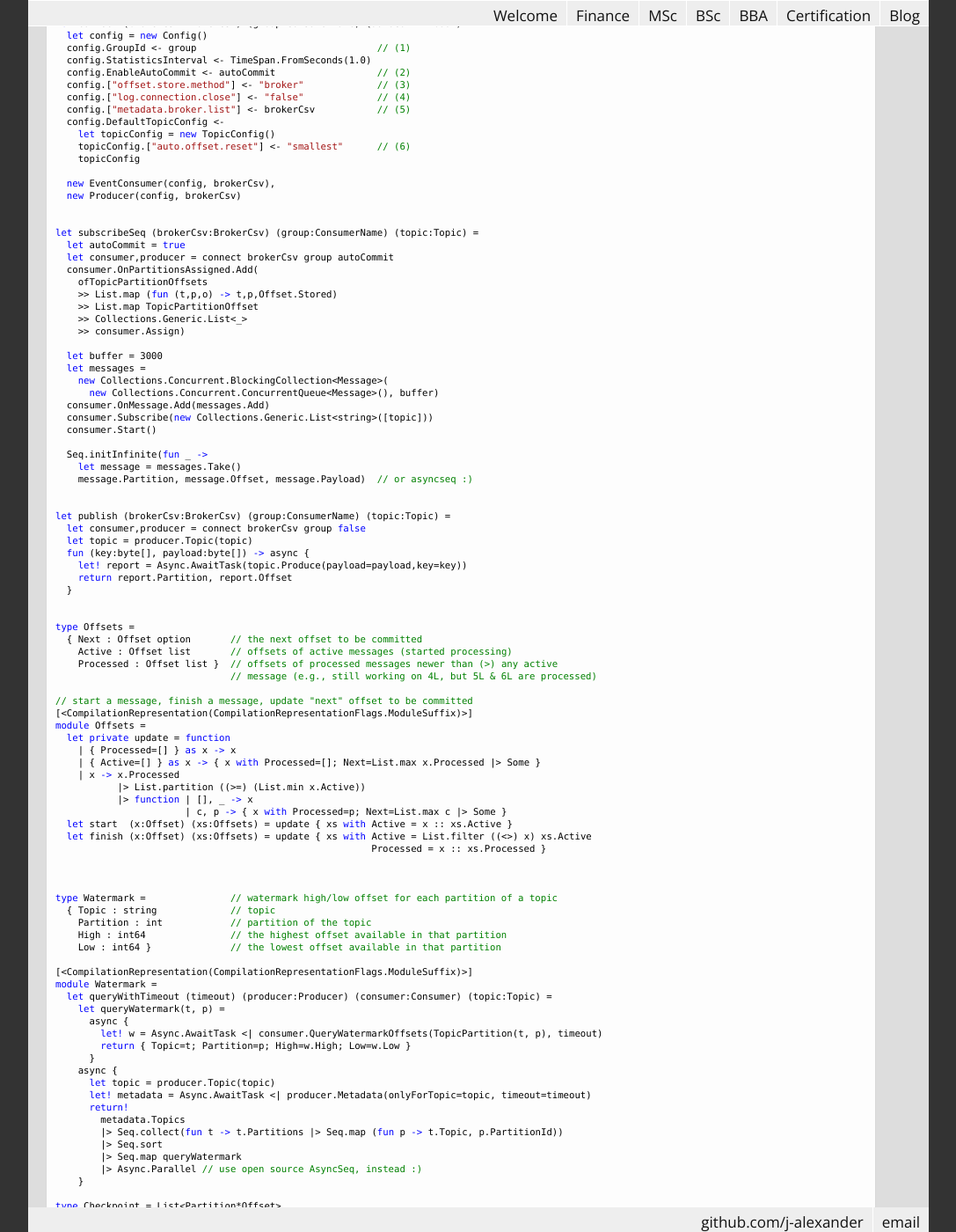
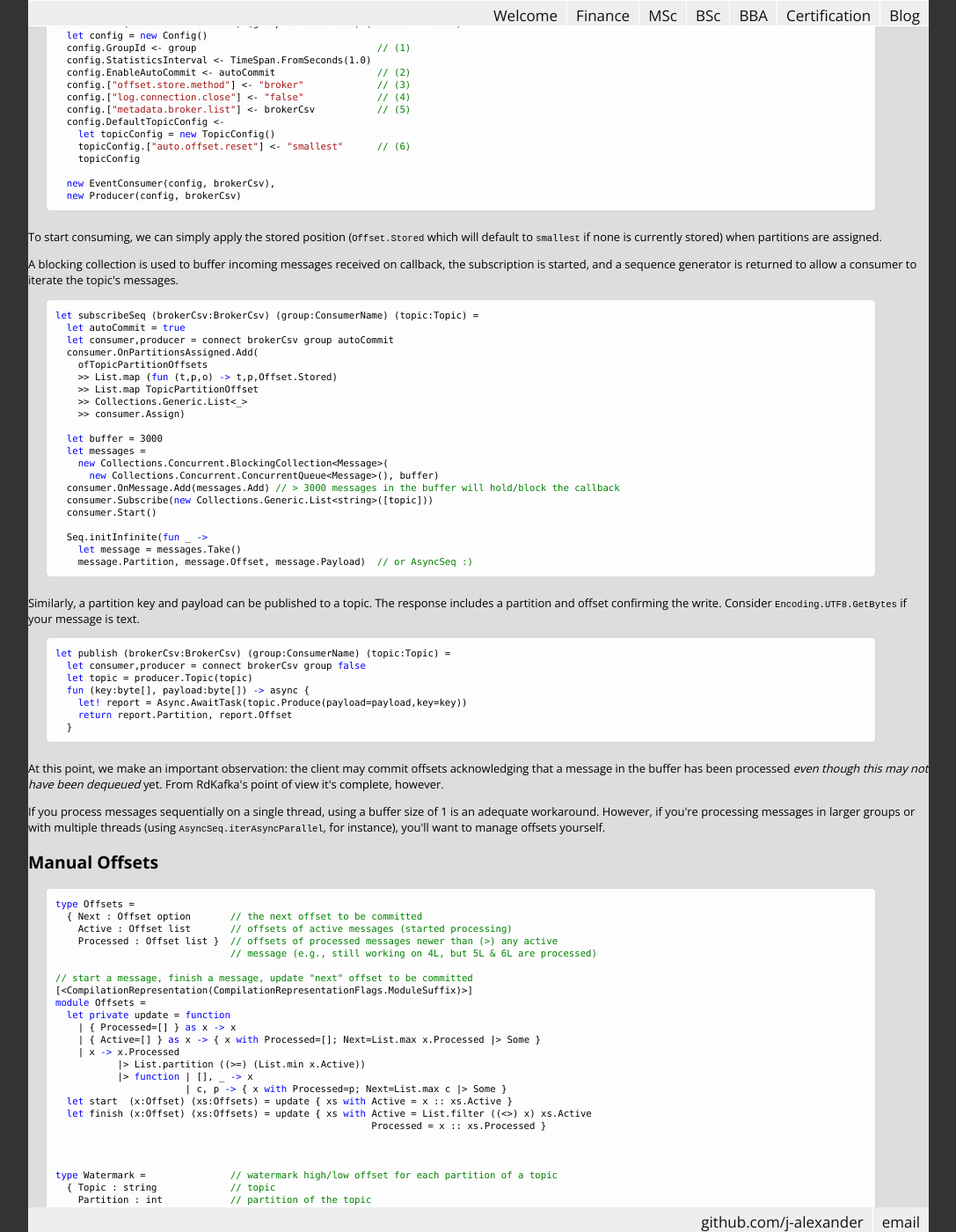
Before and after one commit to j-alexander/j-alexander.github.io, a Jekyll site: the page built from _posts/2016-12-08-rdkafka-subscription-in-fsharp.html, in a window 1280 px wide and 1400 px high, scrolled down 1832 px. Shown: the whole window at 88% size, without its empty margins (96-1183 px from the left). Built offline with Jekyll 4.4.1, drawn with Linux system fonts in a browser that asks for light colours; some web fonts are replaced; some of the changed text lies outside the part shown.

Commit message:
describe a basic consumer and producer

```diff
--- a/_posts/2016-12-08-rdkafka-subscription-in-fsharp.html
+++ b/_posts/2016-12-08-rdkafka-subscription-in-fsharp.html
@@ -23,7 +23,7 @@ publish: false
 </li>
 <li><p><em>Reference</em> and open the C# wrapper:</p></li>
 </ol>
-<pre class="fssnip highlighted"><code lang="fsharp"><span class="prep">#r</span> <span class="s">&quot;../packages/RdKafka/lib/net451/RdKafka.dll&quot;</span>
+<pre class="fssnip highlighted"><code lang="fsharp"><span class="prep">#r</span> <span class="s">&quot;./packages/RdKafka/lib/net451/RdKafka.dll&quot;</span>
 
 <span class="k">open</span> <span class="i">RdKafka</span>
 </code></pre>
@@ -116,9 +116,13 @@ where to start a brand new consumer group:
 
   <span class="k">new</span> <span class="i">EventConsumer</span>(<span class="i">config</span>, <span class="i">brokerCsv</span>),
   <span class="k">new</span> <span class="i">Producer</span>(<span class="i">config</span>, <span class="i">brokerCsv</span>)
-
-
-<span class="k">let</span> <span class="i">subscribeSeq</span> (<span class="i">brokerCsv</span><span class="o">:</span><span class="i">BrokerCsv</span>) (<span class="i">group</span><span class="o">:</span><span class="i">ConsumerName</span>) (<span class="i">topic</span><span class="o">:</span><span class="i">Topic</span>) <span class="o">=</span>
+</code></pre>
+<p>To start consuming, we can simply apply the stored position (<code>Offset.Stored</code> which will default to
+<code>smallest</code> if none is currently stored) when partitions are assigned.</p>
+<p>A blocking collection is used to buffer incoming messages received on callback, the subscription
+is started, and a sequence generator is returned to allow a consumer to iterate the topic's
+messages.</p>
+<pre class="fssnip highlighted"><code lang="fsharp"><span class="k">let</span> <span class="i">subscribeSeq</span> (<span class="i">brokerCsv</span><span class="o">:</span><span class="i">BrokerCsv</span>) (<span class="i">group</span><span class="o">:</span><span class="i">ConsumerName</span>) (<span class="i">topic</span><span class="o">:</span><span class="i">Topic</span>) <span class="o">=</span>
   <span class="k">let</span> <span class="i">autoCommit</span> <span class="o">=</span> <span class="k">true</span>
   <span class="k">let</span> <span class="i">consumer</span>,<span class="i">producer</span> <span class="o">=</span> <span class="i">connect</span> <span class="i">brokerCsv</span> <span class="i">group</span> <span class="i">autoCommit</span>
   <span class="i">consumer</span><span class="o">.</span><span class="i">OnPartitionsAssigned</span><span class="o">.</span><span class="i">Add</span>(
@@ -132,25 +136,35 @@ where to start a brand new consumer group:
   <span class="k">let</span> <span class="i">messages</span> <span class="o">=</span>
     <span class="k">new</span> <span onmouseout="hideTip(event, 'fs14', 39)" onmouseover="showTip(event, 'fs14', 39)" class="i">Collections</span><span class="o">.</span><span class="i">Concurrent</span><span class="o">.</span><span class="i">BlockingCollection</span><span class="o">&lt;</span><span class="i">Message</span><span class="o">&gt;</span>(
       <span class="k">new</span> <span onmouseout="hideTip(event, 'fs14', 40)" onmouseover="showTip(event, 'fs14', 40)" class="i">Collections</span><span class="o">.</span><span class="i">Concurrent</span><span class="o">.</span><span class="i">ConcurrentQueue</span><span class="o">&lt;</span><span class="i">Message</span><span class="o">&gt;</span>(), <span class="i">buffer</span>)
-  <span class="i">consumer</span><span class="o">.</span><span class="i">OnMessage</span><span class="o">.</span><span class="i">Add</span>(<span class="i">messages</span><span class="o">.</span><span class="i">Add</span>)
+  <span class="i">consumer</span><span class="o">.</span><span class="i">OnMessage</span><span class="o">.</span><span class="i">Add</span>(<span class="i">messages</span><span class="o">.</span><span class="i">Add</span>) <span class="c">// &gt; 3000 messages in the buffer will hold/block the callback</span>
   <span class="i">consumer</span><span class="o">.</span><span class="i">Subscribe</span>(<span class="k">new</span> <span onmouseout="hideTip(event, 'fs14', 41)" onmouseover="showTip(event, 'fs14', 41)" class="i">Collections</span><span class="o">.</span><span class="i">Generic</span><span class="o">.</span><span onmouseout="hideTip(event, 'fs8', 42)" onmouseover="showTip(event, 'fs8', 42)" class="i">List</span><span class="o">&lt;</span><span onmouseout="hideTip(event, 'fs4', 43)" onmouseover="showTip(event, 'fs4', 43)" class="i">string</span><span class="o">&gt;</span>([<span class="i">topic</span>]))
   <span class="i">consumer</span><span class="o">.</span><span class="i">Start</span>()
 
   <span onmouseout="hideTip(event, 'fs9', 44)" onmouseover="showTip(event, 'fs9', 44)" class="i">Seq</span><span class="o">.</span><span onmouseout="hideTip(event, 'fs15', 45)" onmouseover="showTip(event, 'fs15', 45)" class="i">initInfinite</span>(<span class="k">fun</span> _ <span class="k">-&gt;</span>
     <span class="k">let</span> <span class="i">message</span> <span class="o">=</span> <span class="i">messages</span><span class="o">.</span><span class="i">Take</span>()
-    <span class="i">message</span><span class="o">.</span><span class="i">Partition</span>, <span class="i">message</span><span class="o">.</span><span class="i">Offset</span>, <span class="i">message</span><span class="o">.</span><span class="i">Payload</span>)  <span class="c">// or asyncseq :)</span>
-
-
-<span class="k">let</span> <span class="i">publish</span> (<span class="i">brokerCsv</span><span class="o">:</span><span class="i">BrokerCsv</span>) (<span class="i">group</span><span class="o">:</span><span class="i">ConsumerName</span>) (<span class="i">topic</span><span class="o">:</span><span class="i">Topic</span>) <span class="o">=</span>
+    <span class="i">message</span><span class="o">.</span><span class="i">Partition</span>, <span class="i">message</span><span class="o">.</span><span class="i">Offset</span>, <span class="i">message</span><span class="o">.</span><span class="i">Payload</span>)  <span class="c">// or AsyncSeq :)</span>
+</code></pre>
+<p>Similarly, a partition key and payload can be published to a topic.  The response
+includes a partition and offset confirming the write.  Consider <code>Encoding.UTF8.GetBytes</code>
+if your message is text.</p>
+<pre class="fssnip highlighted"><code lang="fsharp"><span class="k">let</span> <span class="i">publish</span> (<span class="i">brokerCsv</span><span class="o">:</span><span class="i">BrokerCsv</span>) (<span class="i">group</span><span class="o">:</span><span class="i">ConsumerName</span>) (<span class="i">topic</span><span class="o">:</span><span class="i">Topic</span>) <span class="o">=</span>
   <span class="k">let</span> <span class="i">consumer</span>,<span class="i">producer</span> <span class="o">=</span> <span class="i">connect</span> <span class="i">brokerCsv</span> <span class="i">group</span> <span class="k">false</span>
   <span class="k">let</span> <span class="i">topic</span> <span class="o">=</span> <span class="i">producer</span><span class="o">.</span><span class="i">Topic</span>(<span class="i">topic</span>)
   <span class="k">fun</span> (<span class="i">key</span><span class="o">:</span><span onmouseout="hideTip(event, 'fs16', 46)" onmouseover="showTip(event, 'fs16', 46)" class="i">byte</span>[], <span class="i">payload</span><span class="o">:</span><span onmouseout="hideTip(event, 'fs16', 47)" onmouseover="showTip(event, 'fs16', 47)" class="i">byte</span>[]) <span class="k">-&gt;</span> <span onmouseout="hideTip(event, 'fs17', 48)" onmouseover="showTip(event, 'fs17', 48)" class="i">async</span> {
     <span class="k">let!</span> <span class="i">report</span> <span class="o">=</span> <span onmouseout="hideTip(event, 'fs18', 49)" onmouseover="showTip(event, 'fs18', 49)" class="i">Async</span><span class="o">.</span><span onmouseout="hideTip(event, 'fs19', 50)" onmouseover="showTip(event, 'fs19', 50)" class="i">AwaitTask</span>(<span class="i">topic</span><span class="o">.</span><span class="i">Produce</span>(<span class="i">payload</span><span class="o">=</span><span class="i">payload</span>,<span class="i">key</span><span class="o">=</span><span class="i">key</span>))
     <span class="k">return</span> <span class="i">report</span><span class="o">.</span><span class="i">Partition</span>, <span class="i">report</span><span class="o">.</span><span class="i">Offset</span>
   }
-
-
-<span class="k">type</span> <span class="i">Offsets</span> <span class="o">=</span>
+</code></pre>
+<p>At this point, we make an important observation: the client may commit offsets
+acknowledging that a message in the buffer has been processed <em>even though this
+may not have been dequeued</em> yet.  From RdKafka's point of view it's complete,
+however.</p>
+<p>If you process messages sequentially on a single thread, using a buffer size of 1
+is an adequate workaround.  However, if you're processing messages in larger groups
+or with multiple threads (using <code>AsyncSeq.iterAsyncParallel</code>, for instance), you'll
+want to manage offsets yourself.</p>
+<h2>Manual Offsets</h2>
+<pre class="fssnip highlighted"><code lang="fsharp"><span class="k">type</span> <span class="i">Offsets</span> <span class="o">=</span>
   { <span class="i">Next</span> <span class="o">:</span> <span class="i">Offset</span> <span onmouseout="hideTip(event, 'fs20', 51)" onmouseover="showTip(event, 'fs20', 51)" class="i">option</span>       <span class="c">// the next offset to be committed</span>
     <span class="i">Active</span> <span class="o">:</span> <span class="i">Offset</span> <span onmouseout="hideTip(event, 'fs21', 52)" onmouseover="showTip(event, 'fs21', 52)" class="i">list</span>       <span class="c">// offsets of active messages (started processing)</span>
     <span class="i">Processed</span> <span class="o">:</span> <span class="i">Offset</span> <span onmouseout="hideTip(event, 'fs21', 53)" onmouseover="showTip(event, 'fs21', 53)" class="i">list</span> }  <span class="c">// offsets of processed messages newer than (&gt;) any active</span>
```
Also changed, not shown: 1 other file.
